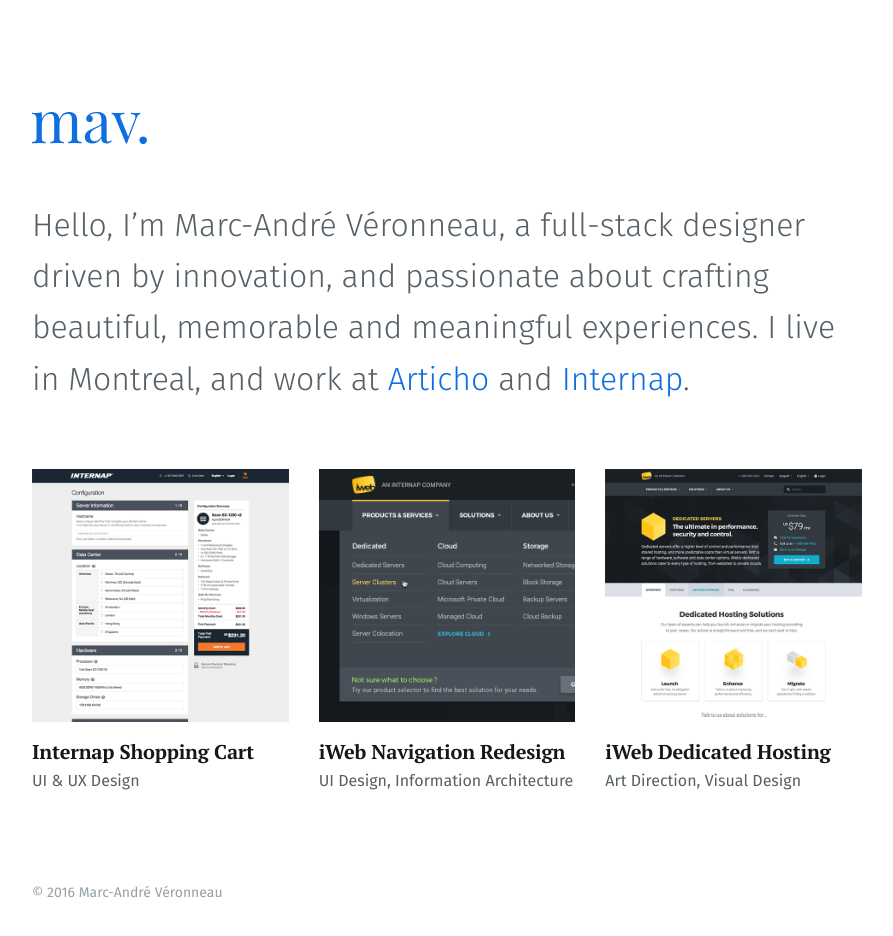
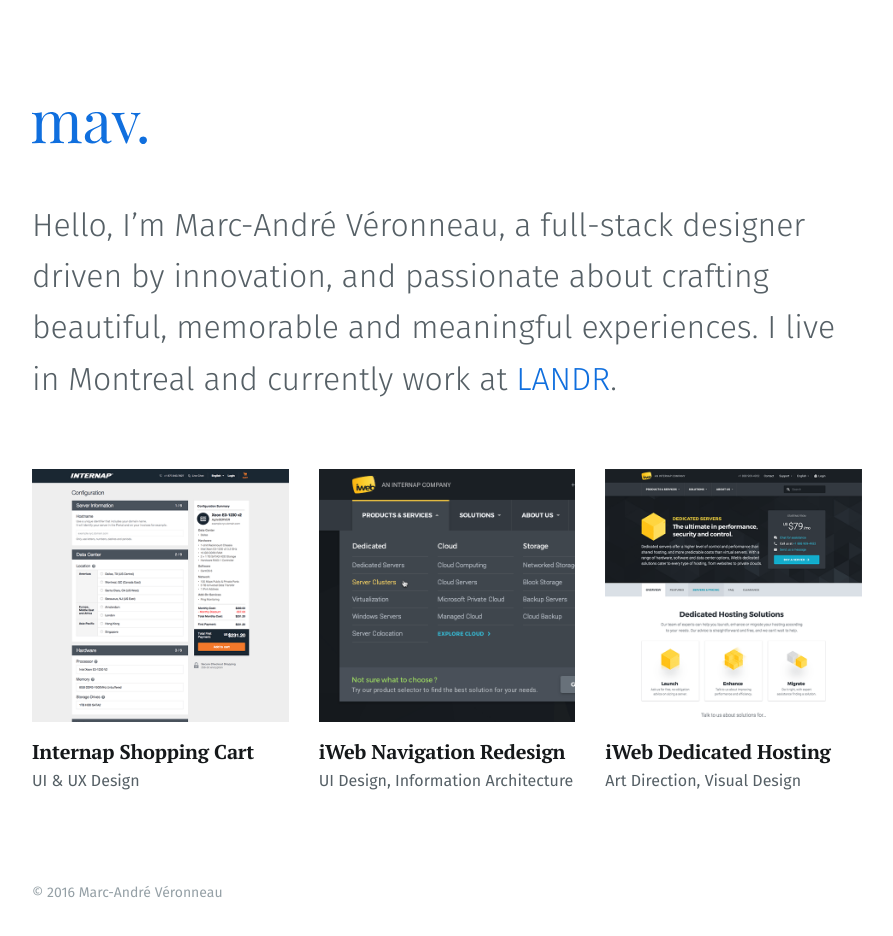
Before and after one commit to maveronneau/maveronneau.github.io, a Jekyll site: the page built from index.html, in a window 1280 px wide. Shown: the whole page, without its empty margins (193-1086 px from the left). Built offline with Jekyll 4.4.1, drawn with Linux system fonts in a browser that asks for light colours.

Commit message:
Updated intro

```diff
--- a/index.html
+++ b/index.html
@@ -6,7 +6,7 @@
 	<div class="section">
 		<div class="wrapper">
 			<p class="lead">
-				Hello, I’m Marc-André Véronneau, a full-stack designer driven by innovation, and passionate about crafting beautiful, memorable and meaningful experiences. I live in Montreal, and work at <a href="http://articho.co">Articho</a> and <a href="http://www.internap.com">Internap</a>.
+				Hello, I’m Marc-André Véronneau, a full-stack designer driven by innovation, and passionate about crafting beautiful, memorable and meaningful experiences. I live in Montreal and currently work at <a href="https://www.landr.com">LANDR</a>.
 			</p>
 		</div>
 	</div>
```
